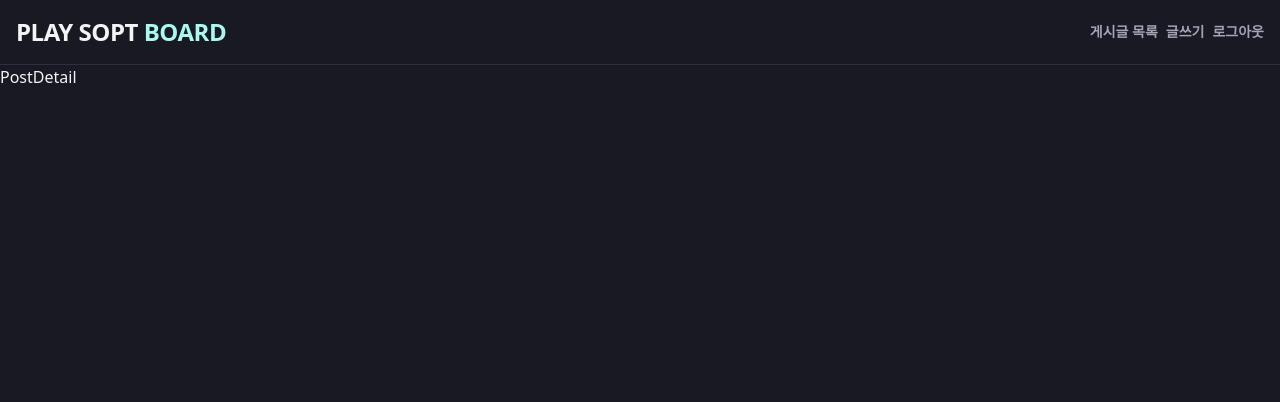
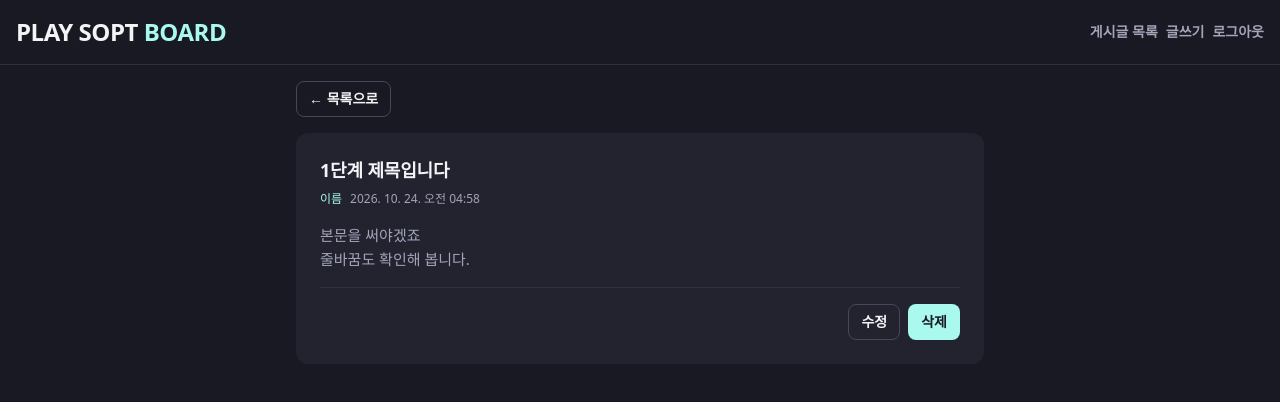
Before and after one commit to 39-play-sopt-web/JoYeSeul, a React (Vite) app in the folder Week4/Homework/: page /posts/1 in a window 1280 px wide. Shown: the top 402 px of the page. Built offline with nearby package versions, Linux system fonts and the light colour scheme; no server answers; a web font is replaced by a local one.

Commit message:
feat: PostDetail 퍼블리싱

```diff
--- a/Week4/Homework/src/pages/post/detail/PostDetail.tsx
+++ b/Week4/Homework/src/pages/post/detail/PostDetail.tsx
@@ -1,3 +1,55 @@
+import Button from "@/components/button/Button";
+import { formatDate } from "@/utils/formatDate";
+import { useNavigate, useParams } from "react-router";
+
+const MOCK_POST = {
+  id: 1,
+  title: "1단계 제목입니다",
+  content: "본문을 써야겠죠\n줄바꿈도 확인해 봅니다.",
+  author: "이름",
+  createdAt: "2026-10-24T04:58:00",
+  updatedAt: "2026-10-24T04:58:00",
+};
+
 export default function PostDetail() {
-  return <h1>PostDetail</h1>;
+  const navigate = useNavigate();
+  const { id } = useParams();
+  const post = MOCK_POST;
+
+  return (
+    <section className="mx-auto flex max-w-180 flex-col gap-4 p-4">
+      <Button
+        variant="secondary"
+        size="sm"
+        onClick={() => navigate("/posts")}
+        className="self-start"
+      >
+        ← 목록으로
+      </Button>
+      <article className="flex flex-col gap-4 rounded-lg bg-surface p-6">
+        <header className="flex flex-col gap-2">
+          <h1 className="text-title-md">{post.title}</h1>
+          <div className="flex items-center gap-2 text-caption">
+            <span className="text-primary">{post.author}</span>
+            <time dateTime={post.createdAt} className="text-fg-muted">
+              {formatDate(post.createdAt)}
+            </time>
+          </div>
+        </header>
+        <p className="border-b border-line pb-4 text-body whitespace-pre-wrap text-fg-muted">
+          {post.content}
+        </p>
+        <div className="flex justify-end gap-2">
+          <Button
+            variant="secondary"
+            size="sm"
+            onClick={() => navigate(`/posts/${id}/edit`)}
+          >
+            수정
+          </Button>
+          <Button size="sm">삭제</Button>
+        </div>
+      </article>
+    </section>
+  );
 }
```
